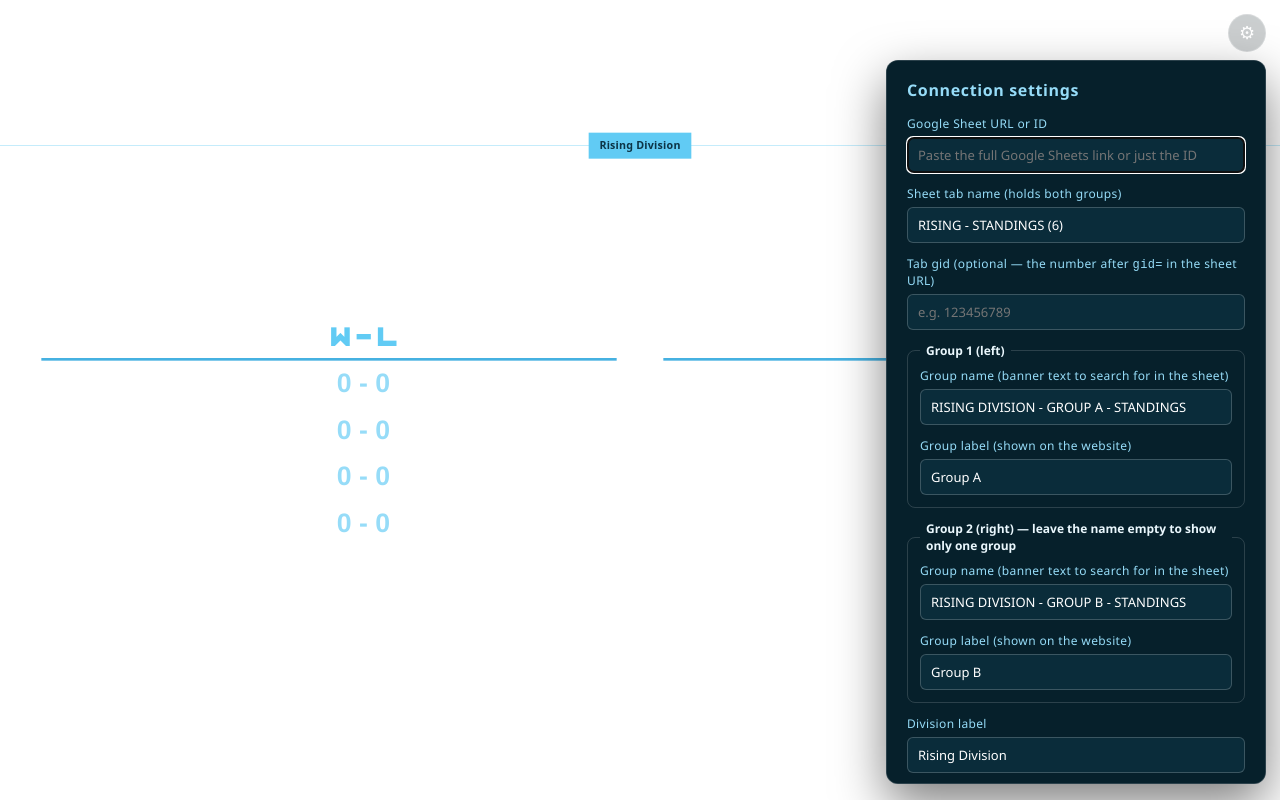
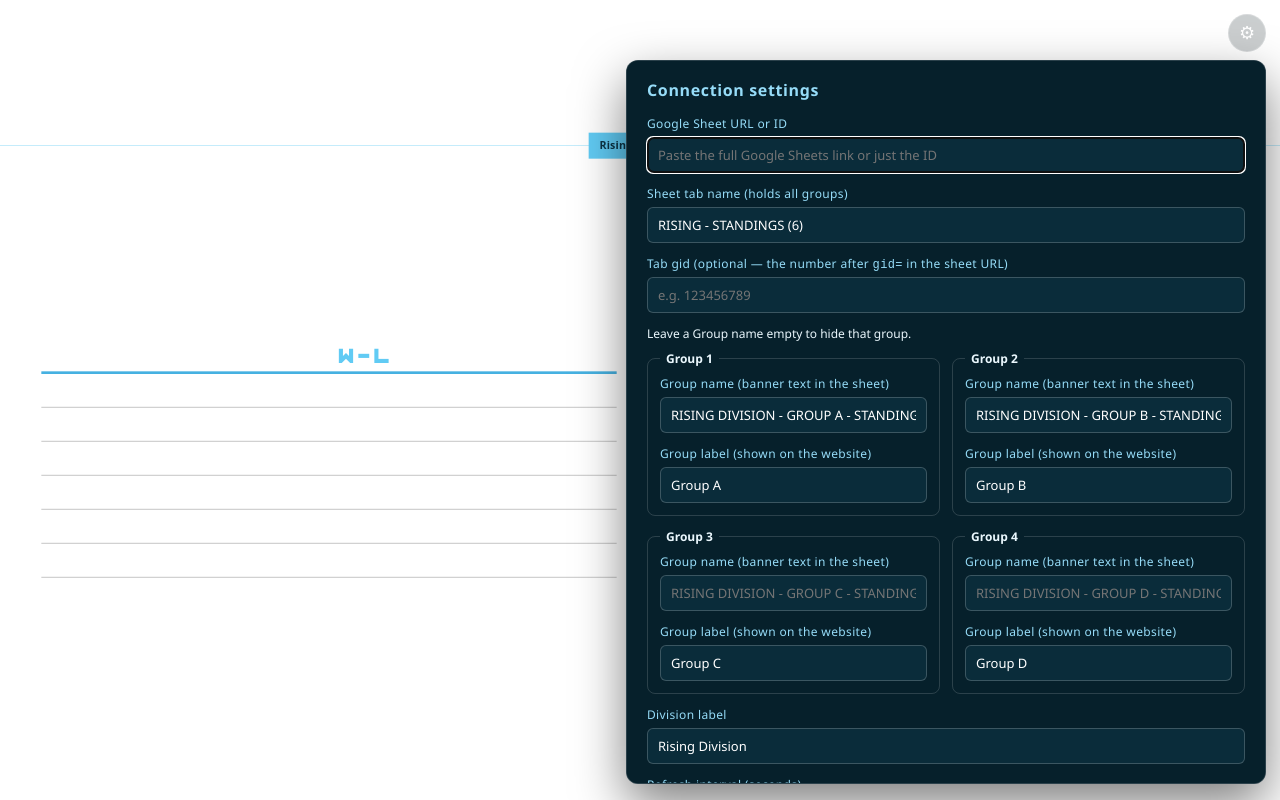
Before and after one commit to ShardNguyen/CTVS-Graphic-Display, a website: page public/rising/index.html in a window 1280 px wide. Drawn offline with Linux system fonts and the light colour scheme; a web font is replaced by a local one.

Commit message:
adjust rising to fit 4 groups with 6 people

```diff
--- a/public/rising/index.html
+++ b/public/rising/index.html
@@ -21,7 +21,7 @@
     </header>
 
 
-    <!-- up to two group tables, side by side (one group = centered) -->
+    <!-- up to four group tables, 2 x 2 (a lone table in the last row is centered) -->
     <main class="board">
       <section class="table" id="tableA" role="table" aria-label="Group A standings">
         <div class="row row--head" role="row">
@@ -44,6 +44,28 @@
         </div>
         <div class="rows" id="rowsB"></div>
       </section>
+
+      <section class="table" id="tableC" role="table" aria-label="Group C standings">
+        <div class="row row--head" role="row">
+          <div class="cell cell--team" role="columnheader" id="groupCLabel">Group C</div>
+          <div class="cell cell--wl head-wl" role="columnheader">W - L</div>
+          <div class="cell cell--stat" role="columnheader">GW</div>
+          <div class="cell cell--stat" role="columnheader">GL</div>
+          <div class="cell cell--stat" role="columnheader">GD</div>
+        </div>
+        <div class="rows" id="rowsC"></div>
+      </section>
+
+      <section class="table" id="tableD" role="table" aria-label="Group D standings">
+        <div class="row row--head" role="row">
+          <div class="cell cell--team" role="columnheader" id="groupDLabel">Group D</div>
+          <div class="cell cell--wl head-wl" role="columnheader">W - L</div>
+          <div class="cell cell--stat" role="columnheader">GW</div>
+          <div class="cell cell--stat" role="columnheader">GL</div>
+          <div class="cell cell--stat" role="columnheader">GD</div>
+        </div>
+        <div class="rows" id="rowsD"></div>
+      </section>
     </main>
 
     <div class="status" id="status" hidden></div>
@@ -60,7 +82,7 @@
     </label>
 
     <label>
-      Sheet tab name (holds both groups)
+      Sheet tab name (holds all groups)
       <input id="cfgSheetName" type="text" placeholder="RISING - STANDINGS (6)">
     </label>
 
@@ -69,10 +91,12 @@
       <input id="cfgSheetGid" type="text" placeholder="e.g. 123456789">
     </label>
 
+    <p class="settings-note">Leave a Group name empty to hide that group.</p>
+    <div class="settings-groups">
       <fieldset class="settings-group">
-      <legend>Group 1 (left)</legend>
+        <legend>Group 1</legend>
         <label>
-        Group name (banner text to search for in the sheet)
+          Group name (banner text in the sheet)
           <input id="cfgGroup1Name" type="text" placeholder="RISING DIVISION - GROUP A - STANDINGS">
         </label>
         <label>
@@ -80,11 +104,10 @@
           <input id="cfgGroup1Label" type="text" placeholder="Group A">
         </label>
       </fieldset>
-
       <fieldset class="settings-group">
-      <legend>Group 2 (right) — leave the name empty to show only one group</legend>
+        <legend>Group 2</legend>
         <label>
-        Group name (banner text to search for in the sheet)
+          Group name (banner text in the sheet)
           <input id="cfgGroup2Name" type="text" placeholder="RISING DIVISION - GROUP B - STANDINGS">
         </label>
         <label>
@@ -92,6 +115,29 @@
           <input id="cfgGroup2Label" type="text" placeholder="Group B">
         </label>
       </fieldset>
+      <fieldset class="settings-group">
+        <legend>Group 3</legend>
+        <label>
+          Group name (banner text in the sheet)
+          <input id="cfgGroup3Name" type="text" placeholder="RISING DIVISION - GROUP C - STANDINGS">
+        </label>
+        <label>
+          Group label (shown on the website)
+          <input id="cfgGroup3Label" type="text" placeholder="Group C">
+        </label>
+      </fieldset>
+      <fieldset class="settings-group">
+        <legend>Group 4</legend>
+        <label>
+          Group name (banner text in the sheet)
+          <input id="cfgGroup4Name" type="text" placeholder="RISING DIVISION - GROUP D - STANDINGS">
+        </label>
+        <label>
+          Group label (shown on the website)
+          <input id="cfgGroup4Label" type="text" placeholder="Group D">
+        </label>
+      </fieldset>
+    </div>
 
     <label>
       Division label
@@ -113,8 +159,8 @@
       One tab holds every group. The site looks for a banner matching
       <strong>Group name</strong> (e.g. <strong>RISING DIVISION - GROUP A - STANDINGS</strong>)
       and shows the table below it (RK, PLAYER, W - L, GW, GL, GD) under the
-      <strong>Group label</strong>. At most 2 groups are shown; with only one,
-      it is centered.
+      <strong>Group label</strong>. At most 4 groups are shown, two per row; with an
+      odd number, the last one is centered.
     </p>
   </div>
 
--- a/public/rising/script.js
+++ b/public/rising/script.js
@@ -1,6 +1,6 @@
 /* ============================================================
    CTVS Leaderboard — Google Sheets powered broadcast graphic
-   Reads ONE tab that holds every group (max 2 shown), stacked vertically:
+   Reads ONE tab that holds every group (max 4 shown, 2 x 2), stacked vertically:
 
      RISING DIVISION - GROUP A - STANDINGS      <- merged banner
      RK | PLAYER | W - L | | GW | GL | GD | H2H/TB
@@ -9,11 +9,11 @@
      ...
 
    Settings "Group name" is matched against the banner text; "Group label"
-   is what is displayed. One group configured = centered on the board.
+   is what is displayed. An odd last group is centered in its row.
    ============================================================ */
 
 const STORAGE_KEY = 'ctvs-standings-config-rising';
-const PLACEHOLDER_ROWS = 4;
+const ROWS_PER_GROUP = 6;   // every group table always shows this many rows
 
 const DEFAULT_CONFIG = {
   sheetId: '',
@@ -23,6 +23,10 @@ const DEFAULT_CONFIG = {
   group1Label: 'Group A',
   group2Name: 'RISING DIVISION - GROUP B - STANDINGS',
   group2Label: 'Group B',
+  group3Name: '',
+  group3Label: 'Group C',
+  group4Name: '',
+  group4Label: 'Group D',
   division: 'Rising Division',
   refreshSeconds: 15
 };
@@ -229,10 +233,26 @@ function renderRows(containerId, teams){
   const container = document.getElementById(containerId);
   container.innerHTML = '';
 
-  teams.forEach(t => {
+  // Always draw ROWS_PER_GROUP rows; slots without sheet data stay empty.
+  for(let i = 0; i < ROWS_PER_GROUP; i++){
+    const t = teams[i];
     const row = document.createElement('div');
     row.className = 'row row--data';
     row.setAttribute('role', 'row');
+
+    if(!t){
+      row.classList.add('row--empty');
+      row.innerHTML = `
+        <div class="cell cell--team" role="cell"></div>
+        <div class="cell cell--wl" role="cell"></div>
+        <div class="cell cell--stat" role="cell"></div>
+        <div class="cell cell--stat" role="cell"></div>
+        <div class="cell cell--stat" role="cell"></div>
+      `;
+      container.appendChild(row);
+      continue;
+    }
+
     row.innerHTML = `
       <div class="cell cell--team" role="cell">
         <span class="rk">${t.rank ?? ''}</span>
@@ -245,13 +265,8 @@ function renderRows(containerId, teams){
       <div class="cell cell--stat" role="cell">${show(t.gd)}</div>
     `;
     container.appendChild(row);
-  });
+  }
   fitTeamNames(container);
-}
-
-function placeholderTeams(){
-  return Array.from({ length: PLACEHOLDER_ROWS }, (_, i) =>
-    ({ rank: i + 1, team: '', win: 0, loss: 0, gw: 0, gl: 0, gd: 0 }));
 }
 
 function setStatus(msg, isError){
@@ -300,7 +315,7 @@ async function refresh(cfg){
     slots.forEach((g, i) => {
       const teams = groups[i];
       if(!teams || !teams.length) missing.push(g.label);
-      renderRows(g.rows, teams && teams.length ? teams : placeholderTeams());
+      renderRows(g.rows, teams || []);
     });
 
     setStatus(missing.length
@@ -325,25 +340,26 @@ function fitStage(){
 }
 
 /* ---------------- Settings UI ---------------- */
-/** The (max 2) groups that have a Group name, in order. */
+const GROUP_SLOTS = ['A', 'B', 'C', 'D'];   // element id suffixes, one per group
+
+/** The (max 4) groups that have a Group name, in order. */
 function activeGroups(cfg){
-  return [
-    { name: (cfg.group1Name || '').trim(), label: cfg.group1Label, fallback: 'Group 1', table: 'tableA', head: 'groupALabel', rows: 'rowsA' },
-    { name: (cfg.group2Name || '').trim(), label: cfg.group2Label, fallback: 'Group 2', table: 'tableB', head: 'groupBLabel', rows: 'rowsB' },
-  ].filter(g => g.name).map(g => ({ ...g, label: (g.label || '').trim() || g.fallback }));
+  return GROUP_SLOTS.map((L, i) => ({
+    name:  (cfg[`group${i + 1}Name`] || '').trim(),
+    label: (cfg[`group${i + 1}Label`] || '').trim() || `Group ${i + 1}`,
+    table: `table${L}`, head: `group${L}Label`, rows: `rows${L}`
+  })).filter(g => g.name);
 }
 
 function applyCosmeticConfig(cfg){
   document.getElementById('division').textContent = cfg.division || DEFAULT_CONFIG.division;
 
   const slots = activeGroups(cfg);
-  ['tableA', 'tableB'].forEach(id => { document.getElementById(id).hidden = true; });
+  GROUP_SLOTS.forEach(L => { document.getElementById(`table${L}`).hidden = true; });
   slots.forEach(g => {
     document.getElementById(g.table).hidden = false;
     document.getElementById(g.head).textContent = g.label;
   });
-  // a single group is centered
-  document.querySelector('.board').classList.toggle('board--single', slots.length === 1);
 }
 
 function initSettingsUI(cfg){
@@ -352,20 +368,20 @@ function initSettingsUI(cfg){
   const idIn  = document.getElementById('cfgSheetId');
   const nameIn = document.getElementById('cfgSheetName');
   const gidIn  = document.getElementById('cfgSheetGid');
-  const g1NameIn  = document.getElementById('cfgGroup1Name');
-  const g1LabelIn = document.getElementById('cfgGroup1Label');
-  const g2NameIn  = document.getElementById('cfgGroup2Name');
-  const g2LabelIn = document.getElementById('cfgGroup2Label');
+  const groupInputs = GROUP_SLOTS.map((_, i) => ({
+    name:  document.getElementById(`cfgGroup${i + 1}Name`),
+    label: document.getElementById(`cfgGroup${i + 1}Label`)
+  }));
   const divisionIn = document.getElementById('cfgDivision');
   const refreshIn  = document.getElementById('cfgRefresh');
 
   idIn.value = cfg.sheetId;
   nameIn.value = cfg.sheetName;
   gidIn.value = cfg.sheetGid;
-  g1NameIn.value  = cfg.group1Name;
-  g1LabelIn.value = cfg.group1Label;
-  g2NameIn.value  = cfg.group2Name;
-  g2LabelIn.value = cfg.group2Label;
+  groupInputs.forEach((g, i) => {
+    g.name.value  = cfg[`group${i + 1}Name`];
+    g.label.value = cfg[`group${i + 1}Label`];
+  });
   divisionIn.value = cfg.division;
   refreshIn.value = cfg.refreshSeconds;
 
@@ -387,13 +403,13 @@ function initSettingsUI(cfg){
       sheetId: idIn.value.trim(),
       sheetName: nameIn.value.trim() || DEFAULT_CONFIG.sheetName,
       sheetGid: gidIn.value.trim(),
-      group1Name:  g1NameIn.value.trim(),      // empty = group not shown
-      group1Label: g1LabelIn.value.trim(),
-      group2Name:  g2NameIn.value.trim(),
-      group2Label: g2LabelIn.value.trim(),
       division: divisionIn.value.trim() || DEFAULT_CONFIG.division,
       refreshSeconds: Number(refreshIn.value) || DEFAULT_CONFIG.refreshSeconds
     };
+    groupInputs.forEach((g, i) => {
+      newCfg[`group${i + 1}Name`]  = g.name.value.trim();    // empty = group not shown
+      newCfg[`group${i + 1}Label`] = g.label.value.trim();
+    });
     saveConfig(newCfg);
     applyCosmeticConfig(newCfg);
     close();
@@ -412,8 +428,7 @@ function initSettingsUI(cfg){
   window.addEventListener('resize', fitStage);
 
   applyCosmeticConfig(cfg);
-  renderRows('rowsA', placeholderTeams());   // empty board shown until data arrives
-  renderRows('rowsB', placeholderTeams());
+  GROUP_SLOTS.forEach(L => renderRows(`rows${L}`, []));   // grayed-out board until data arrives
   initSettingsUI(cfg);
 
   if(extractSheetId(cfg.sheetId)){
@@ -425,8 +440,7 @@ function initSettingsUI(cfg){
   // Re-fit names once web fonts finish loading (widths change).
   if(document.fonts && document.fonts.ready){
     document.fonts.ready.then(() => {
-      fitTeamNames(document.getElementById('rowsA'));
-      fitTeamNames(document.getElementById('rowsB'));
+      GROUP_SLOTS.forEach(L => fitTeamNames(document.getElementById(`rows${L}`)));
     });
   }
 })();
--- a/public/rising/style.css
+++ b/public/rising/style.css
@@ -146,20 +146,17 @@ html,body{
 .board{
   position:absolute;
   left:62px; right:62px;
-  top:211px;
-  height:789px;
-  padding-bottom:30px;
+  top:262px;               /* starts below the top bar */
+  bottom:80px;             /* keep the bottom 80px clear */
   display:flex;
-  align-items:center;
-  gap:70px;
+  flex-wrap:wrap;          /* two tables per row */
+  justify-content:center;  /* centers a lone table in the last row */
+  align-content:center;
+  gap:34px 70px;
 }
 
-.table{ flex:1 1 0; min-width:0; }
+.table{ flex:0 0 calc((100% - 70px) / 2); min-width:0; }
 .table[hidden]{ display:none; }
-
-/* only one group: keep it half-width and centered */
-.board--single{ justify-content:center; }
-.board--single .table{ flex:0 0 calc((100% - 70px) / 2); }
 
 .row{
   display:grid;
@@ -168,18 +165,18 @@ html,body{
 }
 
 .row--head{
-  height:60px;
+  height:46px;
   border-bottom:4px solid var(--blue-border);
 }
 .row--head .cell{
   font-family: var(--font-display);
-  font-size:34px;
+  font-size:26px;
   color:var(--white);
 }
 .row--head .head-wl{ color: var(--blue); }
 
 .row--data{
-  height:70px;
+  height:51px;
   border-bottom:2px solid rgba(255,255,255,.9);
 }
 
@@ -202,7 +199,7 @@ html,body{
 .rk{
   width:40px;
   text-align:center;
-  font-size:40px;
+  font-size:30px;
   color:var(--white);
   flex:none;
 }
@@ -210,13 +207,13 @@ html,body{
   width:16px;
   margin-left:24px;
   text-align:center;
-  font-size:40px;
+  font-size:30px;
   color:var(--blue);
   flex:none;
 }
 .team-name{
   margin-left:22px;
-  font-size:40px;
+  font-size:30px;
   color:var(--blue-light);
   letter-spacing:.01em;
   min-width:0;
@@ -227,7 +224,7 @@ html,body{
   justify-content:center;
   font-family: score, Helvetica, sans-serif;
   font-weight: bold;
-  font-size:40px;
+  font-size:30px;
   color:var(--blue-light);
 }
 
@@ -236,22 +233,28 @@ html,body{
   justify-content:center;
   font-family: var(--font-mono);
   font-weight:300;
-  font-size:44px;
+  font-size:33px;
   color:var(--white);
 }
 .row--head .cell--stat{
   font-family: var(--font-display);
   font-weight:normal;
-  font-size:34px;
+  font-size:26px;
+}
+
+/* slot with no data in the sheet */
+.row--empty{
+  background: rgba(128,128,128,0);
+  border-bottom-color: rgba(190,190,190,.7);
 }
 
 /* status / loading / error */
 .status{
   position:absolute;
   left:0; right:0;
-  bottom:36px;
+  bottom:2px;
   text-align:center;
-  font-size:20px;
+  font-size:16px;
   letter-spacing:.08em;
   font-family: var(--font-mono);
   color: var(--blue-light);
@@ -280,7 +283,7 @@ html,body{
   position:fixed;
   top:60px; right:14px;
   z-index:11;
-  width:380px;
+  width:640px;
   max-width:calc(100vw - 28px);
   max-height:calc(100vh - 76px);
   overflow-y:auto;
@@ -329,6 +332,13 @@ html,body{
   font-weight:600;
   color:#eaf7fd;
 }
+.settings-groups{
+  display:grid;
+  grid-template-columns:1fr 1fr;
+  column-gap:12px;
+}
+.settings-groups .settings-group{ min-width:0; }
+.settings-note{ margin:0 0 8px; font-size:12px; color:#eaf7fd; }
 .settings-row{ display:flex; gap:8px; }
 .settings-row input:first-child{ flex:2; }
 .settings-row input:last-child{ flex:1; }
```
Lines whose indentation alone changed are shown as unchanged.
